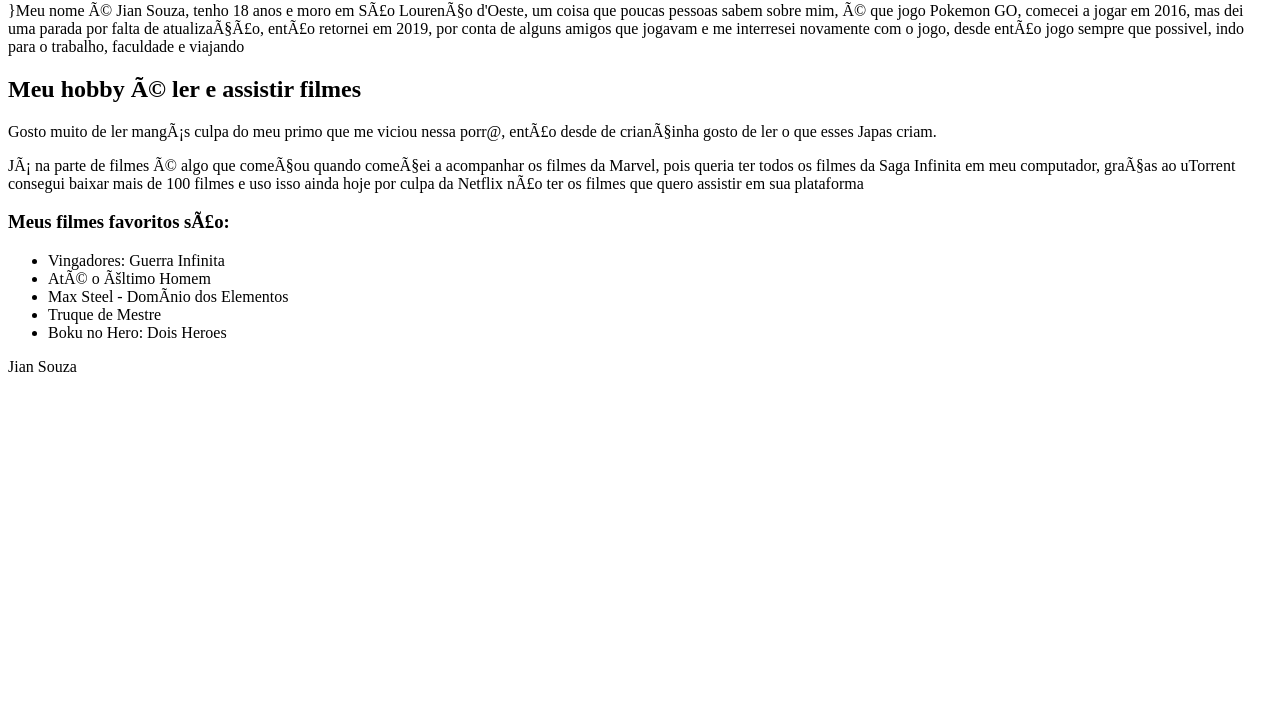
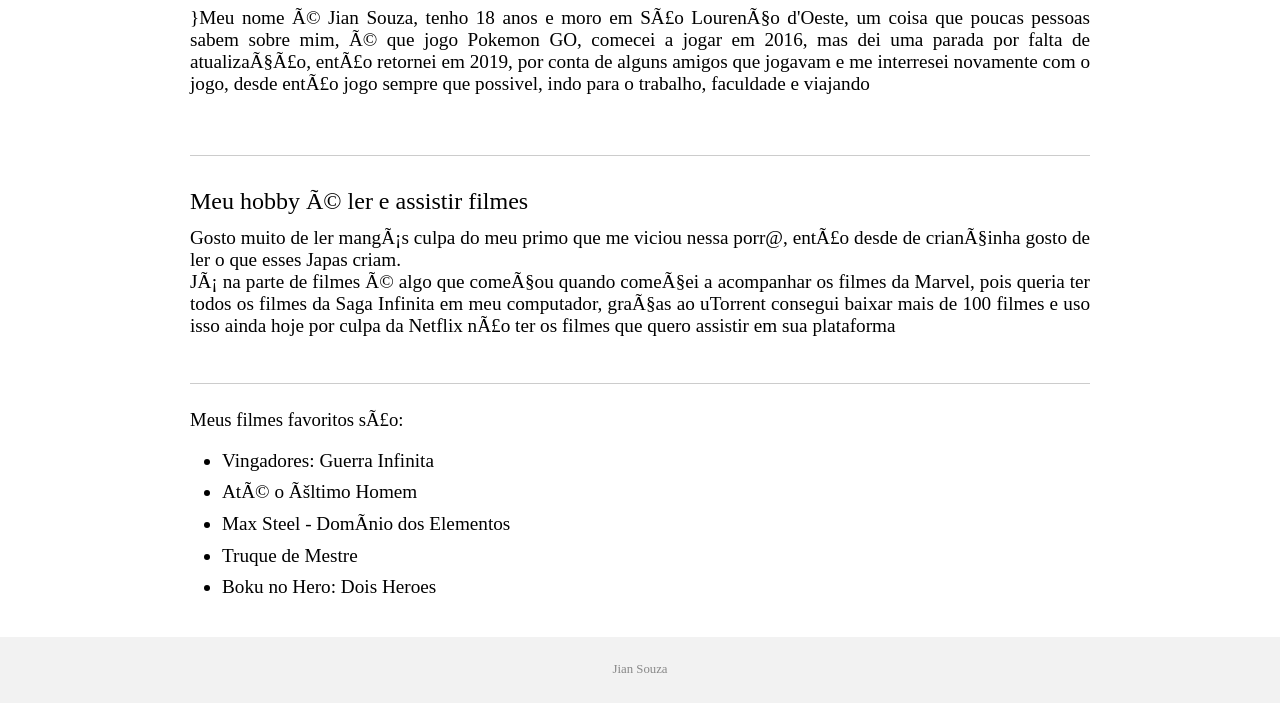
Before and after one commit to JianSouza/DS1, a plain HTML site: page meusite/index.html in a window 1280 px wide. Shown: the part 166-869 px from the top of the page. Before the commit the page ends 800 px from the top, so only its background shows below. Drawn offline with Linux system fonts and the light colour scheme.

Commit message:
aula 19/03/2020

```diff
--- /dev/null
+++ b/exemplos/exemplo10.css
@@ -0,0 +1,38 @@
+
+*{
+    margin: 0;
+    padding: 0;
+}
+body{
+    font-family: 'Arial';
+}
+header{
+    background-color: #2b579a;
+    height: 100px;
+}
+h1{
+    color: #FFFFFF;
+    font-size: 36px;
+    font-weight: normal;
+    padding: 20px 30px;
+}
+section{
+    margin: 20px;
+}
+h2{
+    color: #444444;
+    font-size: 20px;
+    font-family: 'Arial';
+}
+li{
+    margin-top: 20px;
+    margin-left: 20px;
+    color: #444444;
+    font-size: 20px;
+}
+footer p{
+    color: #898989;
+    text-align: center;
+    font-size: 12px;
+    margin-top: 50px;
+}
--- /dev/null
+++ b/meusite/estilo.css
@@ -0,0 +1,53 @@
+*{
+    margin: 0;
+    padding: 0;
+}
+nav{
+    background-color: #000000;
+}
+.content{
+    margin: 0 auto;
+    width: 900px;
+}
+.content{
+    margin-top: 2.5em;
+}
+.content h1,
+.content h2,
+.content h3{
+
+    font-weight: 500;
+    margin-bottom: 0.5em;
+}
+.content h1{
+    font-size: 2.3em;
+
+}
+.content h2,
+.content h3{
+    border-top: 1px solid #ccc;
+    margin-top: 2.5em;
+    padding-top: 1.3em;
+
+}
+.content p,
+.content li{
+    font-size: 1.2em;
+    font-weight: 300;
+    text-align: justify;
+}
+.content li{
+    margin-bottom: 0.5em;
+}
+.content ul{
+    margin-top: 1.2em;
+    margin-left: 2em;
+}
+footer{
+    margin-top: 3em;
+    padding: 2em 0;
+    background-color: #f2f2f2;
+    color: #888;
+    font-size: 0.8em;
+    text-align: center;
+}
--- a/meusite/index.html
+++ b/meusite/index.html
@@ -3,6 +3,8 @@
     <head>
         <meta charset="utf=8">
         <title>Jian Souza</title>
+
+        <link rel="stylesheet" href="estilo.css">
     </head>
 
     <body>
@@ -14,7 +16,7 @@
                <li><a href="#">CONTATO</a></li>
            </ul>
        </nav>
-       <div>
+       <div class="content">
             <h1>Bem vindo a minha página</h1>
                 <p>}Meu nome é Jian Souza, tenho 18 anos e moro em São Lourenço d'Oeste,
                 um coisa que poucas pessoas sabem sobre mim, é que jogo Pokemon GO,
```
Also changed, not shown: exemplos/exemplo10.html (added, +34 -0 lines), 1 other file.
